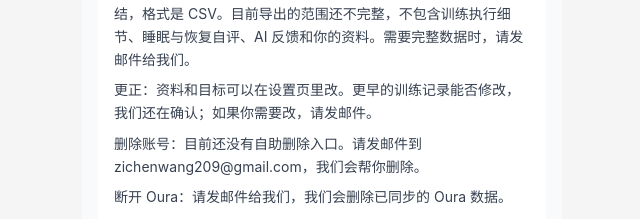
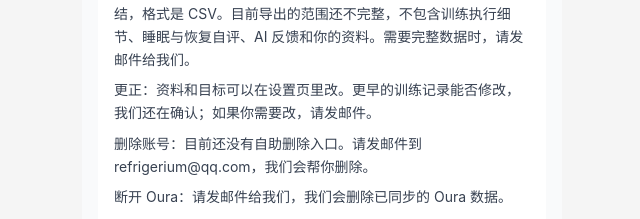
Before and after one commit to Sylvan-Wang/pawside, a Next.js app: page /privacy in a window 1280 px wide. Shown: the part 2363-2582 px from the top of the page, without its empty margins (318-958 px from the left). Built offline with nearby package versions, Linux system fonts and the light colour scheme.

Commit message:
chore(legal): contact email is refrigerium@qq.com
Co-Authored-By: Claude Sonnet 5.5 <noreply@anthropic.com>
Claude-Session: https://claude.ai/code/session_017bDjspxUVvBUqU1GUYnTaC

```diff
--- a/app/privacy/page.tsx
+++ b/app/privacy/page.tsx
@@ -7,7 +7,7 @@ export const metadata: Metadata = {
 }
 
 const UPDATED_AT = '2026 年 10 月 6 日'
-const CONTACT_EMAIL = 'zichenwang209@gmail.com'
+const CONTACT_EMAIL = 'refrigerium@qq.com'
 
 function Section({
   title,
--- a/app/terms/page.tsx
+++ b/app/terms/page.tsx
@@ -7,7 +7,7 @@ export const metadata: Metadata = {
 }
 
 const UPDATED_AT = '2026 年 10 月 6 日'
-const CONTACT_EMAIL = 'zichenwang209@gmail.com'
+const CONTACT_EMAIL = 'refrigerium@qq.com'
 
 function Section({
   title,
```
Also changed, not shown: 1 other file (tests, documents, lock files or other folders).
